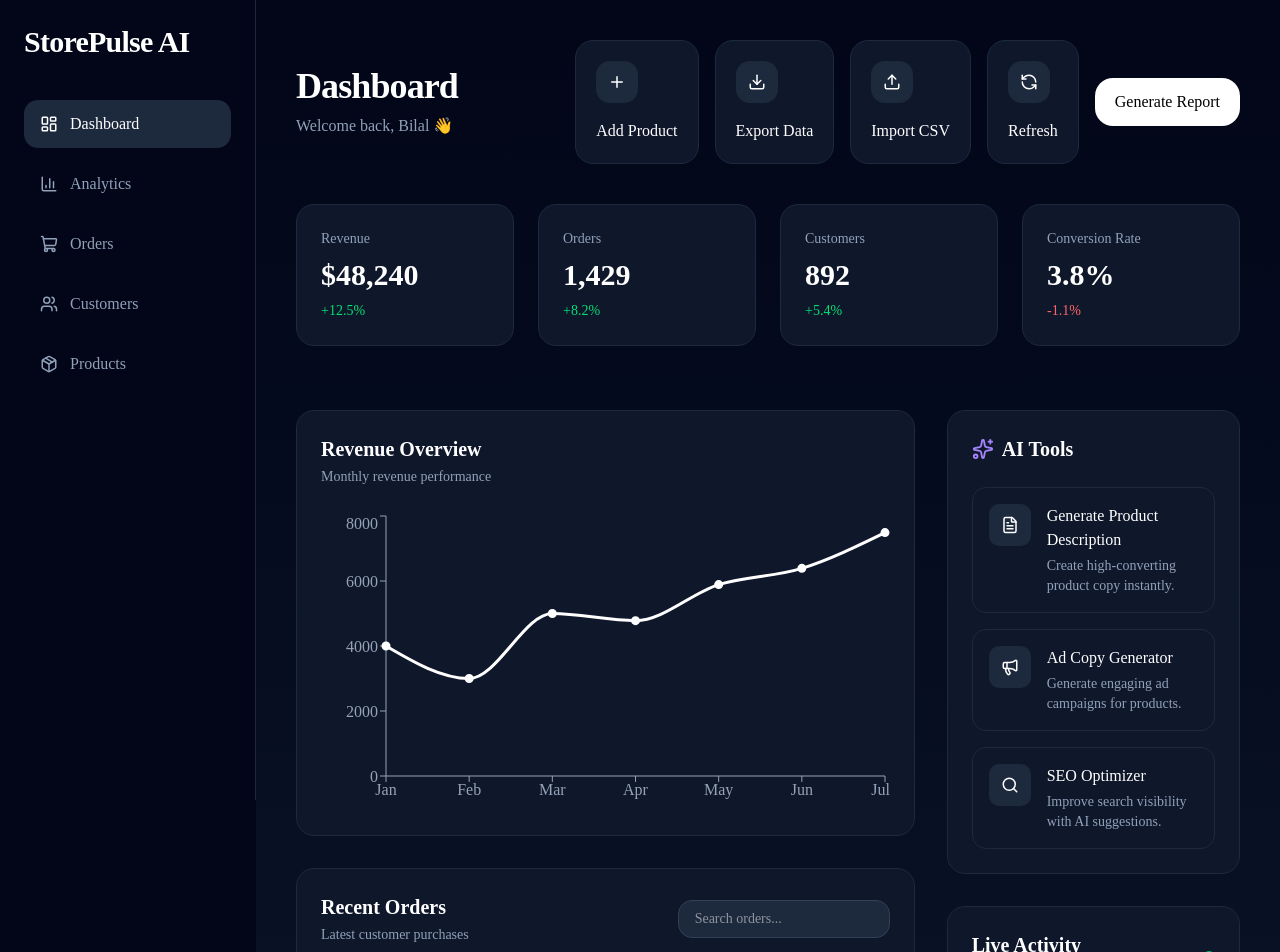
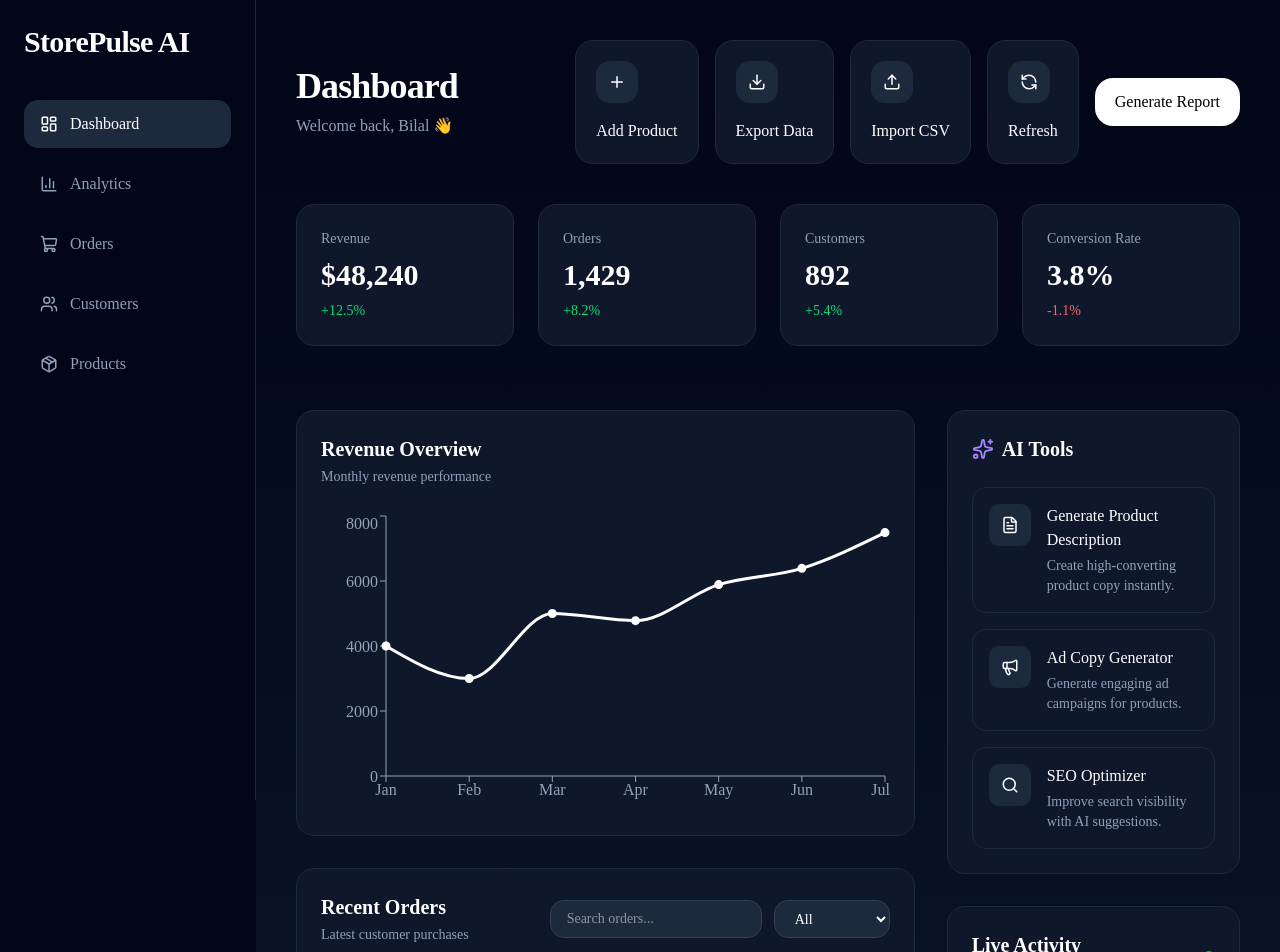
Before and after one commit to bilalahmedba395-byte/storepulse-ai, a Next.js app: page / in a window 1280 px wide. Shown: the top 952 px of the page. Built offline with nearby package versions, Linux system fonts and the light colour scheme.

Commit message:
Add order status filtering system

```diff
--- a/components/ui/recent-orders.tsx
+++ b/components/ui/recent-orders.tsx
@@ -10,6 +10,7 @@ export default function RecentOrders() {
   const [orders, setOrders] = useState<Order[]>([]);
   const [loading, setLoading] = useState(true);
   const [search, setSearch] = useState("");
+  const [statusFilter, setStatusFilter] = useState("All");
 
   useEffect(() => {
 
@@ -35,11 +36,22 @@ export default function RecentOrders() {
 
   }, []);
 
-  const filteredOrders = orders.filter((order) =>
-  order.customer.toLowerCase().includes(search.toLowerCase()) ||
-  order.product.toLowerCase().includes(search.toLowerCase())
-);
+  const filteredOrders = orders.filter((order) => {
 
+  const matchesSearch =
+    order.customer
+      .toLowerCase()
+      .includes(search.toLowerCase()) ||
+    order.product
+      .toLowerCase()
+      .includes(search.toLowerCase());
+
+  const matchesStatus =
+    statusFilter === "All" ||
+    order.status === statusFilter;
+
+  return matchesSearch && matchesStatus;
+});
   return (
     <div className="bg-slate-900 border border-slate-800 rounded-2xl p-6 mt-8">
 
@@ -55,6 +67,8 @@ export default function RecentOrders() {
           </p>
         </div>
 
+       <div className="flex flex-col md:flex-row gap-3">
+
   <input
     type="text"
     placeholder="Search orders..."
@@ -62,6 +76,19 @@ export default function RecentOrders() {
     onChange={(e) => setSearch(e.target.value)}
     className="bg-slate-800 border border-slate-700 rounded-xl px-4 py-2 text-sm outline-none focus:border-slate-500"
   />
+
+  <select
+    value={statusFilter}
+    onChange={(e) => setStatusFilter(e.target.value)}
+    className="bg-slate-800 border border-slate-700 rounded-xl px-4 py-2 text-sm outline-none focus:border-slate-500"
+  >
+    <option value="All">All</option>
+    <option value="Completed">Completed</option>
+    <option value="Pending">Pending</option>
+    <option value="Refunded">Refunded</option>
+  </select>
+
+</div>
 
       </div>
 
```
Lines whose indentation alone changed are shown as unchanged.
